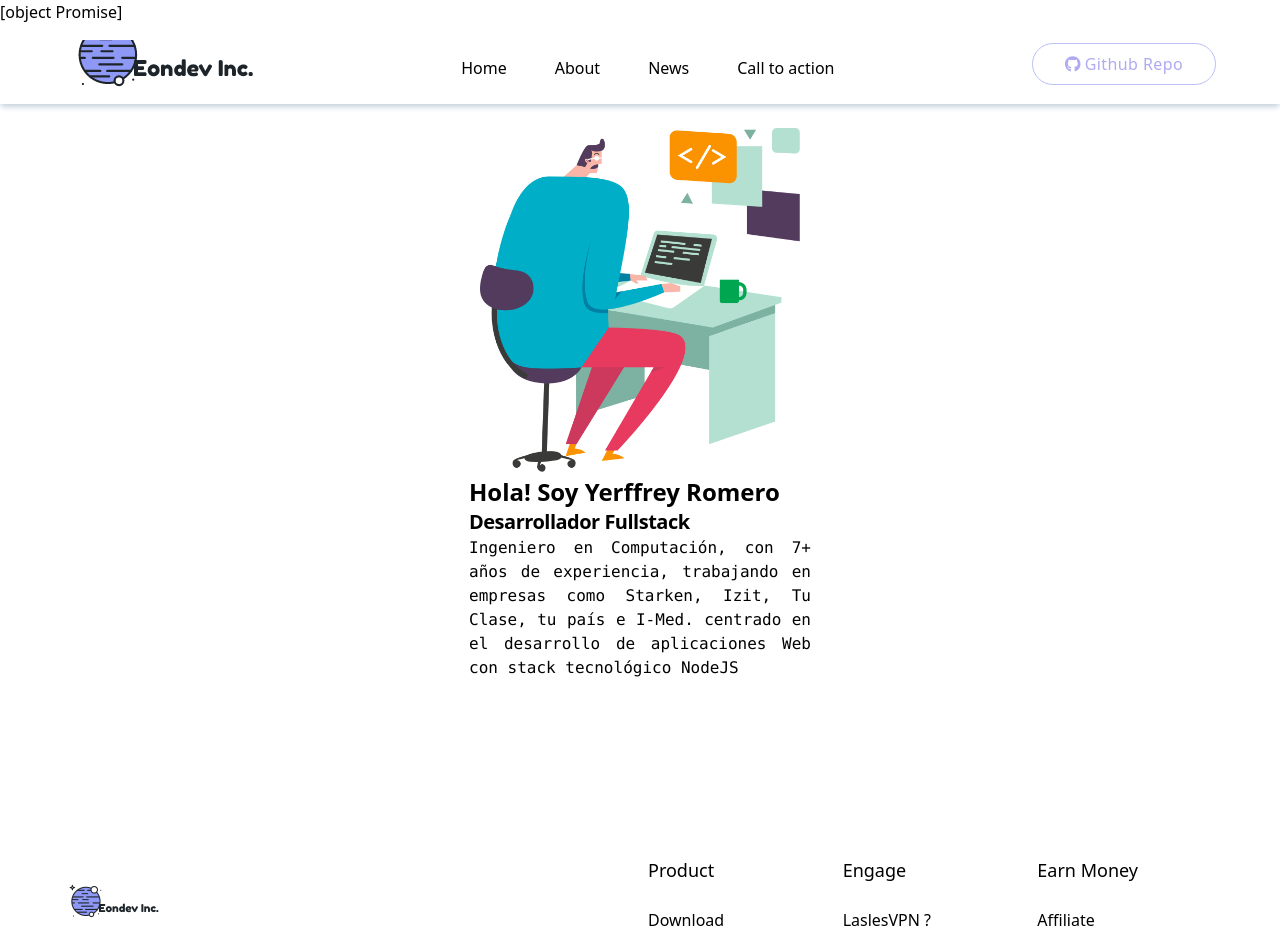
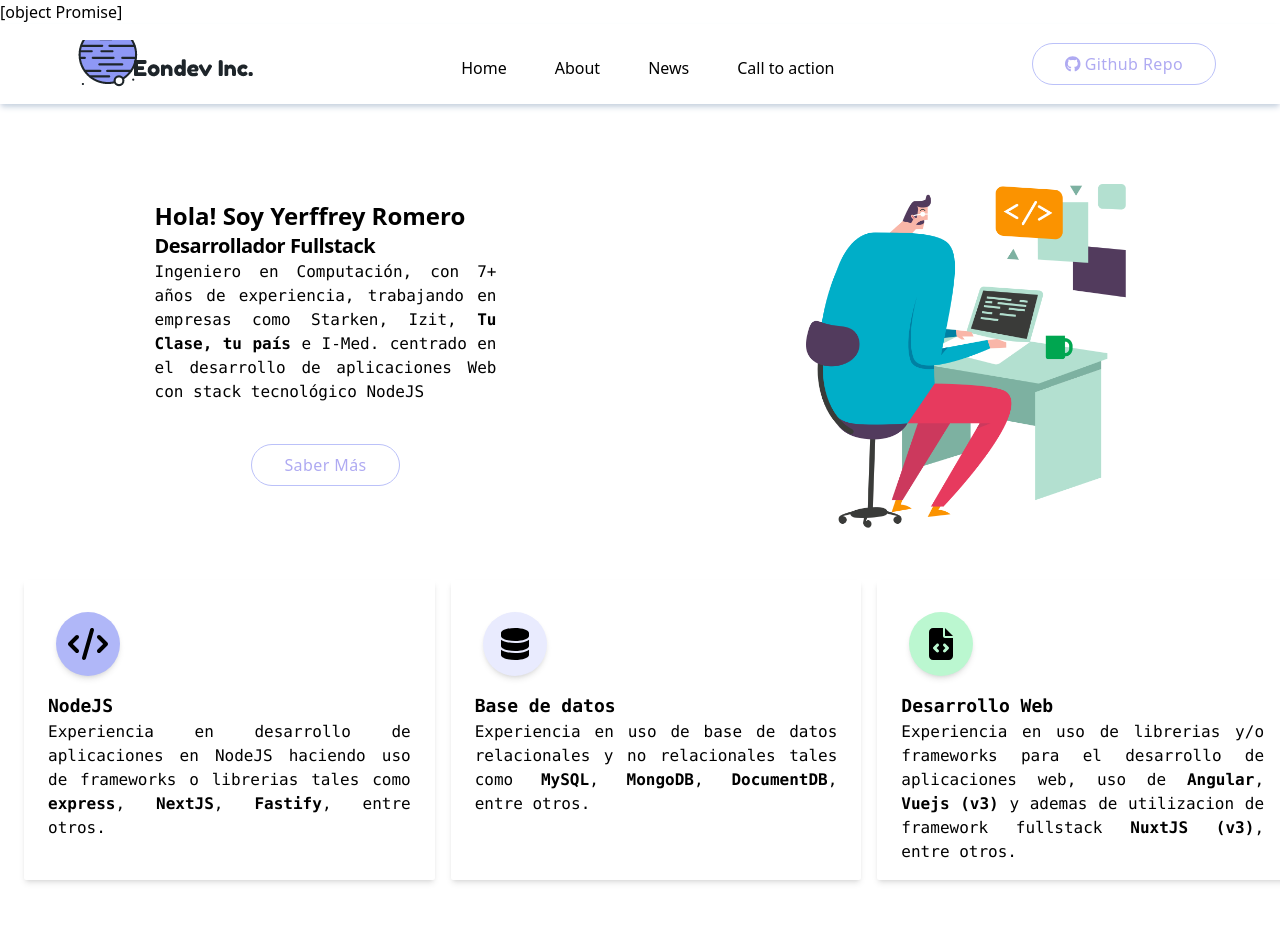
Before and after one commit to eondev-inc/website, a Vue app: page / in a window 1280 px wide. Shown: the top 944 px of the page. Built offline with nearby package versions, Linux system fonts and the light colour scheme.

Commit message:
:alien: Yes new component added

```diff
--- a/src/components/base/AboutMe.vue
+++ b/src/components/base/AboutMe.vue
@@ -1,7 +1,10 @@
 <template lang="">
   <div class="container">
-    <div class="flex flex-col-reverse w-full h-100 justify-around aling-items-center top-0">
-      <div class="about-me flex flex-col h-full w-[342px] mt-7 justify-center mx-auto">
+    <div class="flex flex-col-reverse w-full h-100
+      justify-around aling-items-center top-0
+      md:flex-row md:mt-14"
+    >
+      <div class="about-me flex flex-col h-full w-[342px] mt-10 justify-center mx-auto">
         <h1 class="font-semibold leading-0 tracking-normal text-2xl">
           Hola! Soy Yerffrey Romero
         </h1>
@@ -10,10 +13,16 @@
         </h3>
         <p class="font-mono text-justify">
           Ingeniero en Computación, con 7+ años de experiencia,
-          trabajando en empresas como Starken, Izit, Tu Clase, tu país e I-Med.
+          trabajando en empresas como Starken, Izit, <span class="font-bold">Tu Clase, tu país</span> e I-Med.
           centrado en el desarrollo de aplicaciones Web con stack tecnológico
           NodeJS
         </p>
+        <div class="font-medium justify-center items-center mt-10 mx-auto">
+          <button
+            class="font-medium tracking-wide py-2 px-5 sm:px-8 border border-lipsing-500 text-slateMedium-500 bg-white-500 outline-none rounded-l-full rounded-r-full capitalize hover:bg-slateMedium-500 hover:text-white transition-all hover:shadow-2xl">
+            Saber más
+          </button>
+        </div>
       </div>
       <div class="w-80 h-80 relative mt-6 mx-auto">
         <img src="../../assets/img/Coding.png" alt="coding" title="coding-me" />
--- /dev/null
+++ b/src/components/base/Experience.vue
@@ -0,0 +1,50 @@
+<template lang="">
+  <div class="container flex flex-col md:flex-row md:w-full md:mx-4 md:mt-14 md:justify-around">
+    <div class="flex flex-col rounded-sm bg-white shadow-md mx-2 mt-5 w-[420px]">
+      <div class="py-4 px-6">
+        <div class="mx-2 bg-lipsing-400 rounded-full items-center justify-center flex p-2 shadow-md w-16 h-16 m-4">
+          <font-awesome-icon icon="fa-solid fa-code" class="icon text-black h-8" />
+        </div>
+        <h3 class="font-mono leading-0 tracking-normal font-semibold text-lg">NodeJS</h3>
+        <p class="text-justify leading-0 tracking-normal font-mono">Experiencia en desarrollo de
+          aplicaciones en NodeJS haciendo uso de
+          frameworks o librerias tales como <span class="font-semibold">express</span>,
+          <span class="font-semibold">NextJS</span>, <span class="font-semibold">Fastify</span>, entre otros.
+        </p>
+      </div>
+    </div>
+    <div class="flex flex-col rounded-sm bg-white shadow-md mx-2 mt-5 w-[420px]">
+      <div class="py-4 px-6">
+        <div class="mx-2 bg-lavender-400 rounded-full items-center justify-center flex p-2 shadow-md w-16 h-16 m-4">
+          <font-awesome-icon icon="fa-solid fa-database" class="icon text-black h-8" />
+        </div>
+        <h3 class="font-mono leading-0 tracking-normal font-semibold text-lg">Base de datos</h3>
+        <p class="text-justify leading-0 tracking-normal font-mono">Experiencia en uso de
+          base de datos relacionales y no relacionales tales como <span class="font-semibold">MySQL</span>,
+          <span class="font-semibold">MongoDB</span>, <span class="font-semibold">DocumentDB</span>, entre otros.
+        </p>
+      </div>
+    </div>
+
+    <div class="flex flex-col rounded-sm bg-white shadow-md mx-2 mt-5 w-[420px]">
+      <div class="py-4 px-6">
+        <div class="mx-2 bg-green-200 rounded-full items-center justify-center flex p-2 shadow-md w-16 h-16 m-4">
+          <font-awesome-icon icon="fa-solid fa-file-code" class="icon text-black h-8" />
+        </div>
+        <h3 class="font-mono leading-0 tracking-normal font-semibold text-lg">Desarrollo Web</h3>
+        <p class="text-justify leading-0 tracking-normal font-mono">Experiencia en uso de
+          librerias y/o frameworks para el desarrollo de aplicaciones web, uso de <span class="font-semibold">Angular</span>,
+          <span class="font-semibold">Vuejs (v3)</span> y ademas de utilizacion de framework fullstack
+          <span class="font-semibold">NuxtJS (v3)</span>, entre otros.
+        </p>
+      </div>
+    </div>
+  </div>
+</template>
+<script lang="ts">
+import { defineComponent } from 'vue'
+
+export default defineComponent({
+  name: 'experience-pro'
+})
+</script>
--- a/src/components/layouts/HeaderView.vue
+++ b/src/components/layouts/HeaderView.vue
@@ -35,7 +35,7 @@
         </div>
       </nav>
       <!-- Mobile -->
-      <nav class="fixed md:hidden bottom-0 left-0 right-0 z-50 px-4 sm:px-8 shadow-t ">
+      <nav class="fixed md:hidden bottom-0 left-0 right-0 z-50 px-4 sm:px-8 shadow-t bg-white">
         <div class="bg-white-500 sm:px-3">
           <ul class="flex w-full justify-between items-center text-black-500">
             <a
--- a/src/main.ts
+++ b/src/main.ts
@@ -6,12 +6,22 @@ import './assets/style.css'
 import { library } from '@fortawesome/fontawesome-svg-core'
 /* import font awesome icon component */
 import { FontAwesomeIcon } from '@fortawesome/vue-fontawesome'
-import { faFacebook, faGithub, faInstagram, faInstagramSquare, faTwitter } from '@fortawesome/free-brands-svg-icons'
+import {
+  faFacebook,
+  faGithub,
+  faInstagram,
+  faInstagramSquare,
+  faTwitter
+} from '@fortawesome/free-brands-svg-icons'
+import { faDatabase, faCode, faFileCode } from '@fortawesome/free-solid-svg-icons'
 
 library.add(faGithub)
 library.add(faFacebook)
 library.add(faTwitter)
 library.add(faInstagram)
+library.add(faDatabase)
+library.add(faCode)
+library.add(faFileCode)
 
 createApp(App)
   .component('font-awesome-icon', FontAwesomeIcon)
--- a/src/views/HomeView.vue
+++ b/src/views/HomeView.vue
@@ -2,6 +2,7 @@
   <div>
     <header-view />
     <about-me />
+    <experience />
     <footer-view />
   </div>
 </template>
@@ -11,8 +12,9 @@ import { defineComponent } from 'vue'
 import FooterView from '@/components/layouts/FooterView.vue'
 import HeaderView from '@/components/layouts/HeaderView.vue'
 import AboutMe from '@/components/base/AboutMe.vue'
+import Experience from '@/components/base/Experience.vue'
 export default defineComponent({
   name: 'HomeView',
-  components: { FooterView, HeaderView, AboutMe }
+  components: { FooterView, HeaderView, AboutMe, Experience }
 })
 </script>
```
